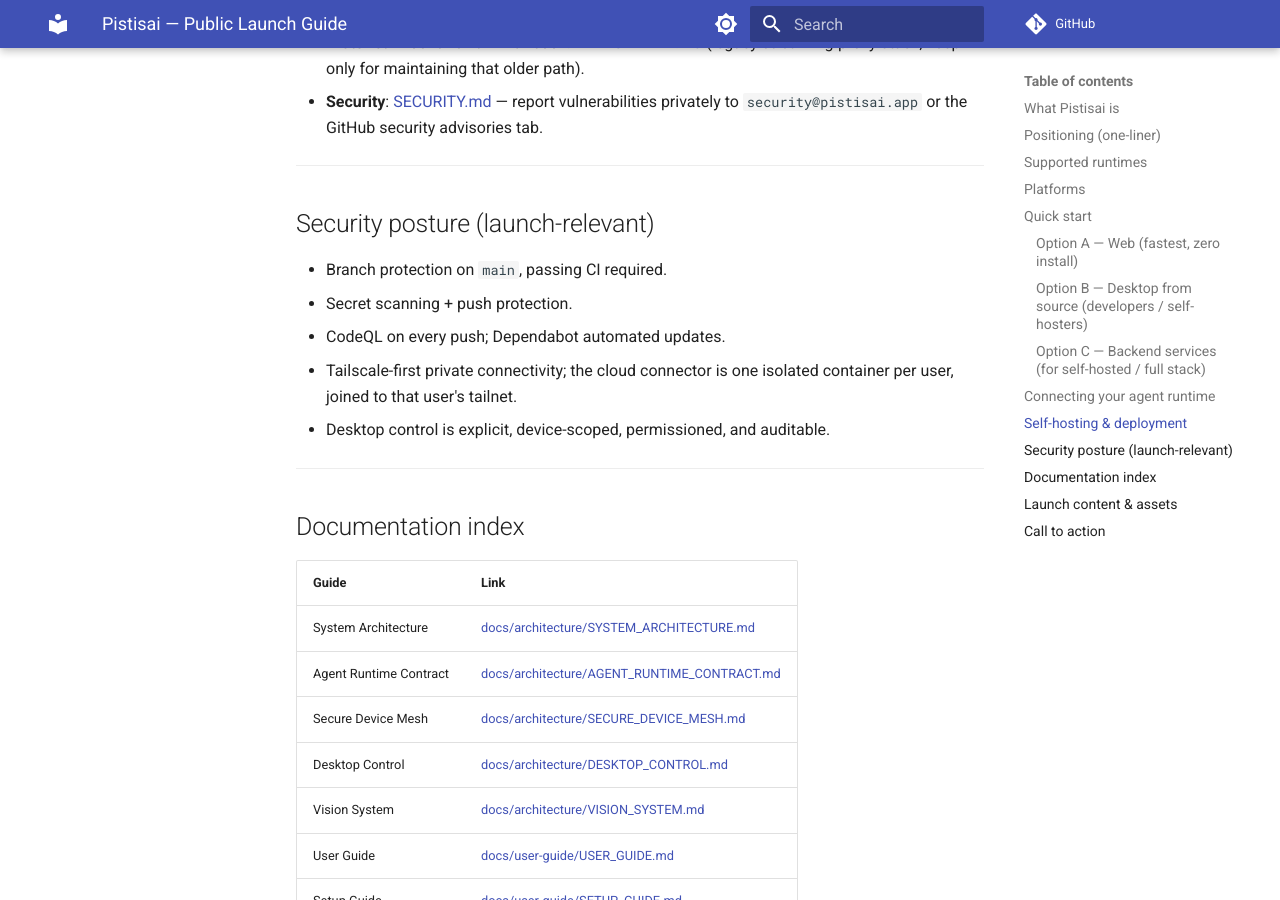
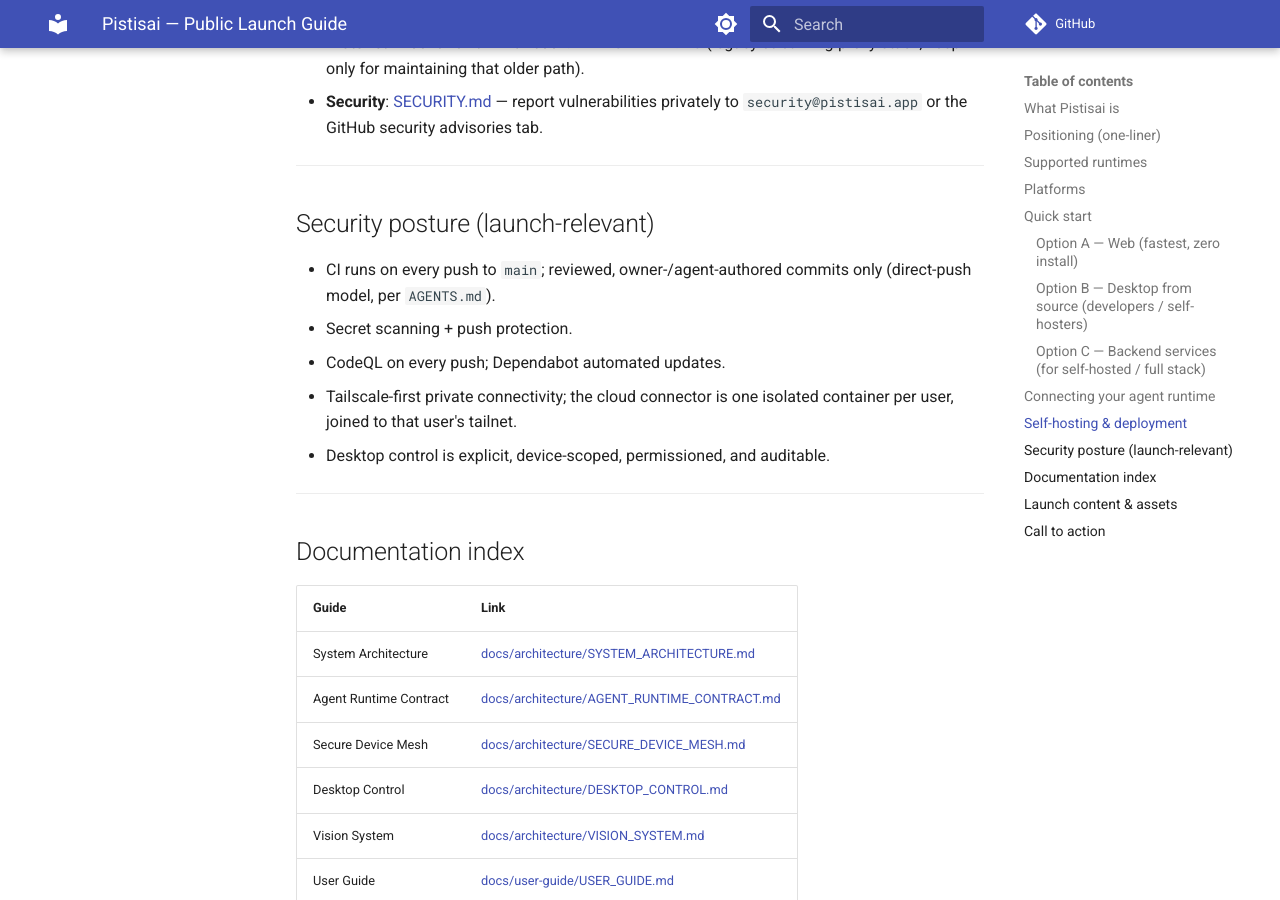
Before and after one commit to pistisAI/pistisai-app, an MkDocs documentation site: the page built from docs/LAUNCH.md, in a window 1280 px wide and 900 px high, scrolled down 3615 px. Built offline with MkDocs 1.6.1 and Material for MkDocs 9.7.7, drawn with Linux system fonts in a browser that asks for light colours; comment, search, counter and statistics services are not loaded.

Commit message:
docs: correct SECURITY.md/LAUNCH.md to match direct-push-to-main model + link LAUNCH.md from README (issue #39)
- SECURITY.md and docs/LAUNCH.md falsely claimed main requires PR reviews/branch
  protection. Authoritative AGENTS.md says direct push to main (no PR gating);
  corrected both to describe the actual CI-on-every-push, owner-/agent-authored
  commit model.
- README: add public-launch callout (links docs/LAUNCH.md + issue #39) and list
  Public Launch Guide in the documentation table.

Verified: root npm test passes (123 suites / 3126 tests, exit 0).

```diff
--- a/docs/LAUNCH.md
+++ b/docs/LAUNCH.md
@@ -149,7 +149,8 @@ and permissioned per action — explicit consent, fully auditable.
 
 ## Security posture (launch-relevant)
 
-- Branch protection on `main`, passing CI required.
+- CI runs on every push to `main`; reviewed, owner-/agent-authored commits only
+  (direct-push model, per `AGENTS.md`).
 - Secret scanning + push protection.
 - CodeQL on every push; Dependabot automated updates.
 - Tailscale-first private connectivity; the cloud connector is one isolated
```
Also changed, not shown: README.md (+3 -0 lines), SECURITY.md (+6 -2 lines).
